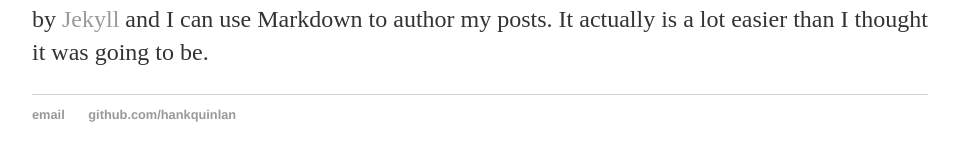
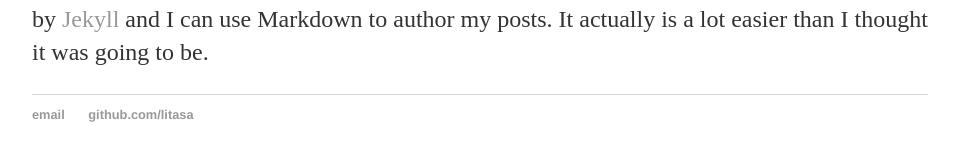
Before and after one commit to litasa/litasa.github.io, a Jekyll site: the page built from _posts/2014-04-30-hank-quinlan-site-launched.md, in a window 1280 px wide. Shown: the part 341-502 px from the top of the page, without its empty margins (160-1119 px from the left). Built offline with Jekyll 4.4.1, drawn with Linux system fonts in a browser that asks for light colours.

Commit message:
Update default.html

```diff
--- a/_layouts/default.html
+++ b/_layouts/default.html
@@ -21,8 +21,8 @@
 			</div><!-- /.container -->
 			<footer>
 	    		<ul>
-	        		<li><a href="mailto:hankquinlanhub@gmail.com">email</a></li>
-	        		<li><a href="https://github.com/hankquinlan">github.com/hankquinlan</a></li>
+	        		<li><a href="mailto:jakob.ruhl@gmail.com">email</a></li>
+	        		<li><a href="https://github.com/litasa">github.com/litasa</a></li>
 				</ul>
 			</footer>
 		</body>
```
